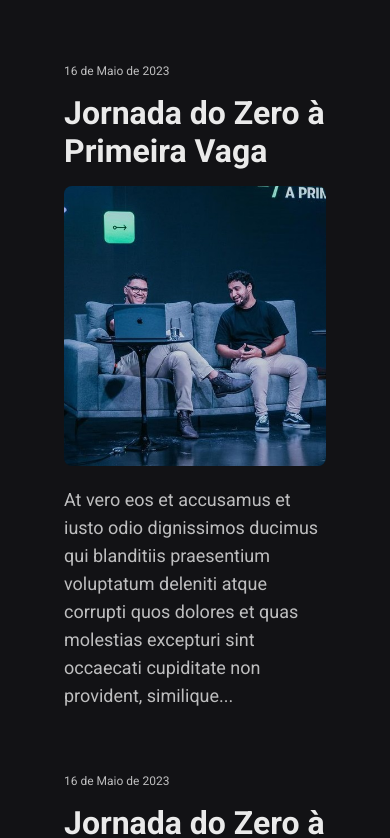
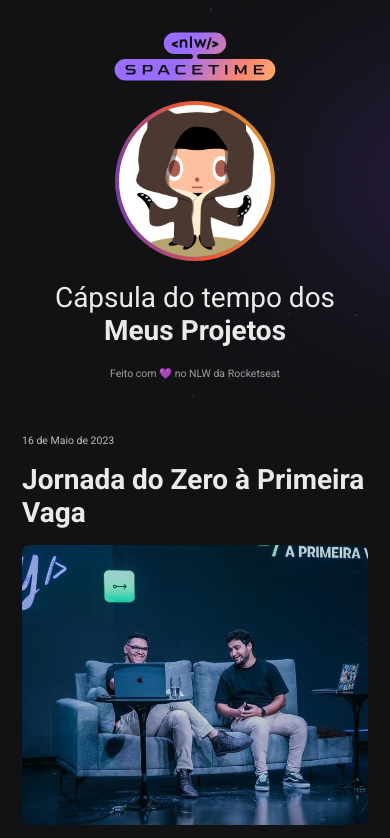
Before and after one commit to Ollieveira/projeto-capsula-do-tempo-nlw, a plain HTML site: page index.html in a window 390 px wide. Shown: the top 838 px of the page. Drawn offline with Linux system fonts and the light colour scheme.

Commit message:
Second Commit
- Animação
- Scrollbar
- Responsividade
- Estilização

```diff
--- a/index.html
+++ b/index.html
@@ -10,19 +10,30 @@
       href="https://fonts.googleapis.com/css2?family=Inter:wght@600&family=Roboto:wght@400;700&display=swap"
       rel="stylesheet"
     />
-    <link rel="icon" href="./assests/favicon.png" type="image/png" />
+    <link rel="icon" href="./assets/favicon.png" type="image/png" />
+    <link rel="stylesheet" href="./src/scrollbar.css" />
+    <link rel="stylesheet" href="./src/animation.css" />
     <link rel="stylesheet" href="./src/reset.css" />
     <link rel="stylesheet" href="./src/styles.css" />
 
-    <title>Space Time</title>
+    <title>Projects - Space Time</title>
   </head>
   <body>
+    <aside>
+      <img src="./assets/logo.svg" alt="logo" />
+      <img src="./assets/octobiwan.jpg" alt="foto perfil" />
+      <p>
+        Cápsula do tempo dos <br />
+        <strong>Meus Projetos</strong>
+      </p>
+      <span>Feito com 💜 no NLW da Rocketseat</span>
+    </aside>
     <nav>
       <section class="events">
         <small>16 de Maio de 2023</small>
         <h1>Jornada do Zero à Primeira Vaga</h1>
         <figure>
-          <img src="./assests/jornada.png" alt="" />
+          <img src="./assets/jornada.png" alt="" />
         </figure>
         <p>
           At vero eos et accusamus et iusto odio dignissimos ducimus qui
@@ -35,7 +46,7 @@
         <small>16 de Maio de 2023</small>
         <h1>Jornada do Zero à Primeira Vaga</h1>
         <figure>
-          <img src="./assests/jornada.png" alt="" />
+          <img src="./assets/jornada.png" alt="" />
         </figure>
         <p>
           At vero eos et accusamus et iusto odio dignissimos ducimus qui
@@ -48,7 +59,7 @@
         <small>16 de Maio de 2023</small>
         <h1>Jornada do Zero à Primeira Vaga</h1>
         <figure>
-          <img src="./assests/jornada.png" alt="" />
+          <img src="./assets/jornada.png" alt="" />
         </figure>
         <p>
           At vero eos et accusamus et iusto odio dignissimos ducimus qui
@@ -61,7 +72,7 @@
         <small>16 de Maio de 2023</small>
         <h1>Jornada do Zero à Primeira Vaga</h1>
         <figure>
-          <img src="./assests/jornada.png" alt="" />
+          <img src="./assets/jornada.png" alt="" />
         </figure>
         <p>
           At vero eos et accusamus et iusto odio dignissimos ducimus qui
--- /dev/null
+++ b/src/animation.css
@@ -0,0 +1,10 @@
+@keyframes entering {
+  from {
+    opacity: 0;
+    transform: translateY(-200px);
+  }
+  to {
+    opacity: 1;
+    transform: translateY(0);
+  }
+}
--- /dev/null
+++ b/src/scrollbar.css
@@ -0,0 +1,12 @@
+::-webkit-scrollbar {
+  width: 8px;
+}
+
+::-webkit-scrollbar-track {
+  background-color: #2c2c31;
+}
+
+::-webkit-scrollbar-thumb {
+  background-color: #9e9ea0;
+  border-radius: 10px;
+}
--- a/src/styles.css
+++ b/src/styles.css
@@ -1,12 +1,26 @@
+:root {
+  font-size: 16px;
+}
 body {
   background-color: #121215;
+
   color: #eaeaea;
 
   font-family: 'Roboto', sans-serif;
+
+  display: grid;
+  grid-template-areas: 'profile timeline';
+  grid-template-columns: 1fr 1fr;
+  grid-template-rows: 100vh;
 }
 
 nav {
   padding: 64px;
+  grid-area: timeline;
+
+  overflow-y: scroll;
+
+  animation: entering 0.7s ease-in-out;
 }
 
 .events {
@@ -18,11 +32,11 @@ nav {
 
 .events small {
   color: #bebebf;
-  font-size: 12px;
+  font-size: 0.75rem;
 }
 
 .events h1 {
-  font-size: 32px;
+  font-size: 2rem;
 }
 
 .events img {
@@ -30,10 +44,88 @@ nav {
   height: 280px;
   object-fit: cover;
   border-radius: 8px;
+  transition: transform 0.3s ease-in-out;
+}
+
+.events figure {
+  width: 100%;
+  height: 280px;
+  overflow: hidden;
+  border-radius: 8px;
+}
+
+.events img:hover {
+  transform: scale(1.3);
 }
 
 .events p {
-  font-size: 18px;
+  font-size: 1.2rem;
   color: #bebebf;
   line-height: 28px;
 }
+
+aside {
+  grid-area: profile;
+
+  display: flex;
+  flex-direction: column;
+  align-items: center;
+  justify-content: center;
+  gap: 20px;
+
+  border-right: 1px solid;
+  border-image: linear-gradient(#727275, #2c2c31) 1;
+
+  background-image: url('../assets/background.svg');
+  background-position: top right;
+  background-repeat: no-repeat;
+  background-size: auto 100%;
+}
+
+aside * {
+  animation: entering 0.7s ease-in-out;
+}
+
+aside img:nth-child(2) {
+  width: 160px;
+  height: 160px;
+  border-radius: 50%;
+
+  border: 4px solid transparent;
+  background: linear-gradient(#d39e33, #ed5636, #633bbc) padding-box,
+    linear-gradient(260deg, #d39e33, #ed5636, #633bbc) border-box;
+}
+
+aside p {
+  font-size: 2rem;
+  text-align: center;
+}
+
+aside span {
+  font-size: 0.75rem;
+  color: #9e9ea0;
+}
+
+/*--------------------- Responsividade ------------------------*/
+@media (max-width: 768px) {
+  :root {
+    font-size: 14px;
+  }
+  body {
+    grid-template-columns: 1fr;
+    grid-template-rows: 0.2fr 0.8fr;
+    grid-template-areas:
+      'profile'
+      'timeline';
+  }
+
+  aside {
+    border-right: none;
+    padding: 32px 12px;
+  }
+
+  nav {
+    overflow-y: visible;
+    padding: 22px;
+  }
+}
```
Also changed, not shown: assets/background.svg (added), assets/favicon.png (added), assets/jornada.png (added), assets/logo.svg (added), assets/octobiwan.jpg (added).
